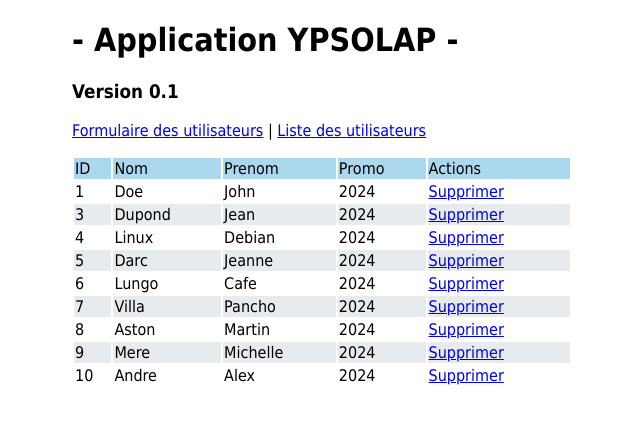
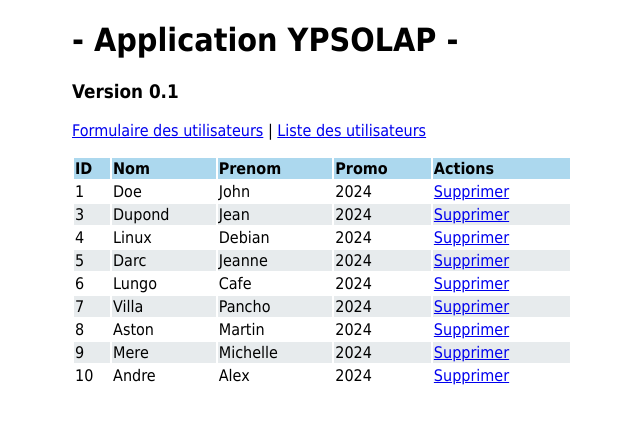
Before and after one commit to estaali/Ypsolap, a PHP site: page /index.php?action=affusers in a window 1280 px wide. Shown: the top 424 px of the page, without its empty margins (288-928 px from the left). Run offline with PHP 8.4, Linux system fonts and the light colour scheme; data comes from the database, SQL or seed files in the repository.

Commit message:
Correction CSS

```diff
--- a/index.php
+++ b/index.php
@@ -36,7 +36,7 @@ TABLE.users {
 }
 TR.title {
     background-color: #ACD8EE;
-    font-weight = bold;
+    font-weight : bold;
 }
 TR.pair {
     background-color: #E7EBED;
```
